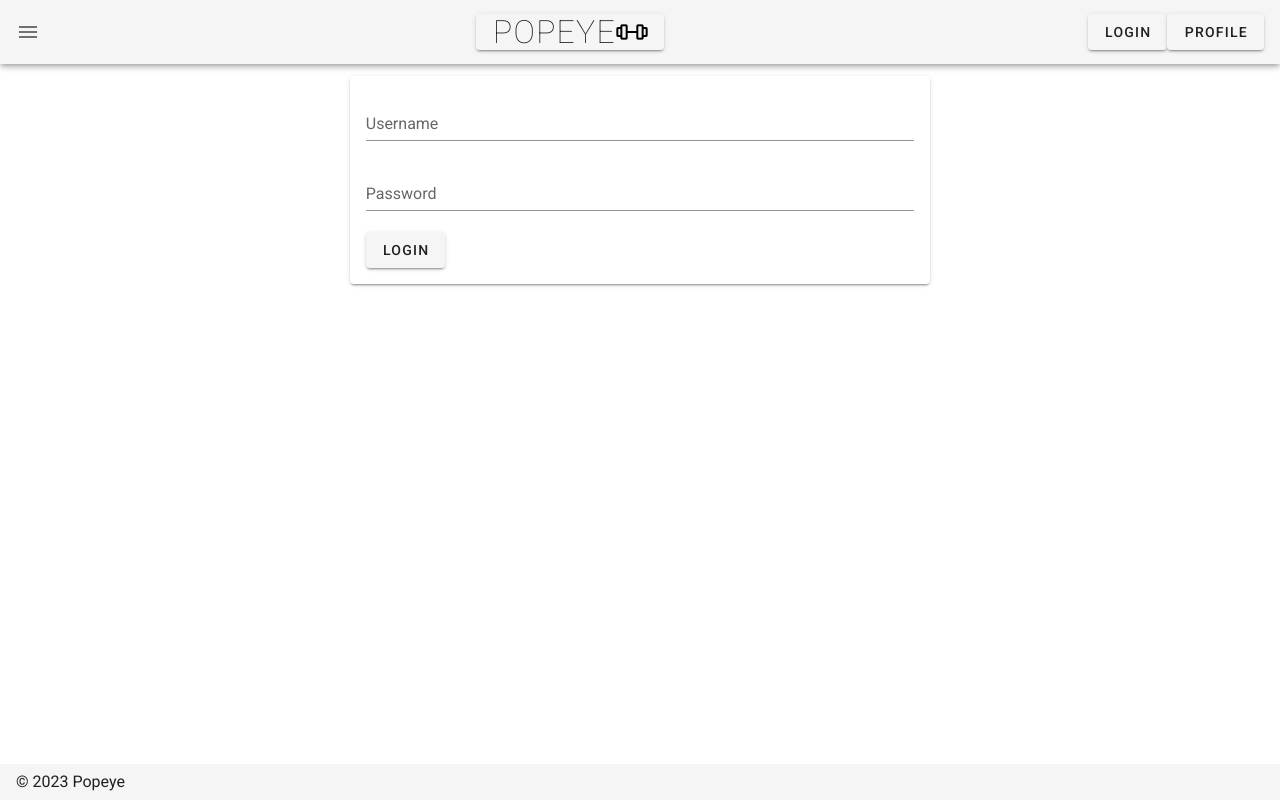
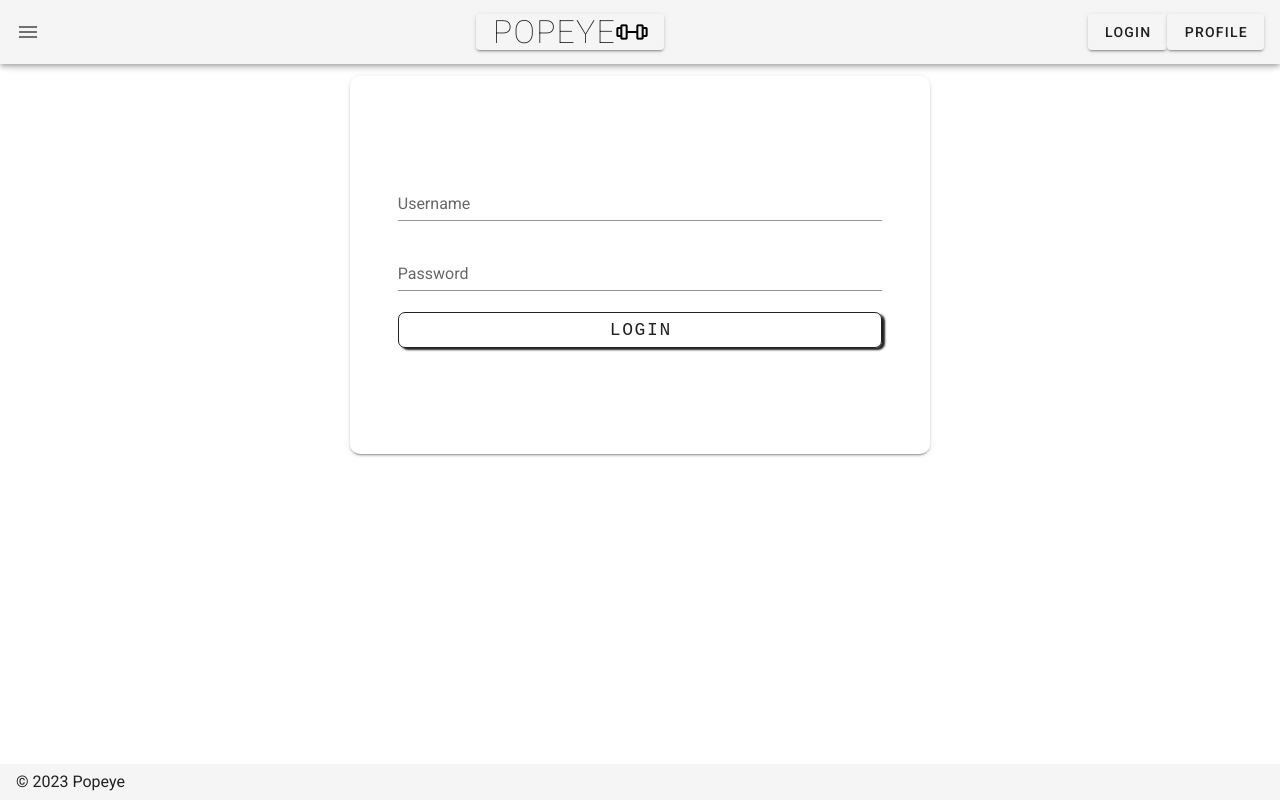
Before and after one commit to patrik-16/popeye, a Nuxt app in the folder frontend/: page /login in a window 1280 px wide. Built offline with nearby package versions, Linux system fonts and the light colour scheme.

Commit message:
Login form Weiterleitung, basic styling

```diff
--- a/frontend/pages/login.vue
+++ b/frontend/pages/login.vue
@@ -1,11 +1,11 @@
 <template>
-  <v-container fill-height>
+  <v-container fill height fluid>
     <v-layout row wrap align-center>
-      <v-flex xs12 sm6 offset-sm3>
-        <v-card>
+      <v-flex class="flex" xs12 sm6 offset-sm3>
+        <v-card class="card">
           <v-card-text>
             <v-container>
-              <v-form type="text" v-model="valid">
+              <v-form class="form" v-model="valid">
                 <v-layout row>
                   <v-flex xs12>
                     <v-text-field
@@ -32,7 +32,7 @@
                 </v-layout>
                 <v-layout row>
                   <v-flex xs12>
-                    <v-btn type="login">
+                    <v-btn class="loginButton" outlined @click="toProfile">
                       Login
                     </v-btn>
                   </v-flex>
@@ -55,10 +55,46 @@ export default {
       username: '',
       password: ''
     }
+  },
+  methods: {
+    toProfile () {
+      this.$router.push('/profile')
+    },
+    onLogin () {
+      // Vuex?? Kommunikation mit Datenbank usw.
+      // console.log({username: this.username, password: this.password})
+    }
   }
 }
 </script>
+<style scoped>
+.card {
+  padding: 3rem 2rem 3rem ;
+  border-radius: 10px;
+}
+.form {
+  padding: 2rem 0;
+}
 
-<style scoped>
+.loginButton {
+  font-family: monospace, sans-serif;
+  border-radius: 7px;
+  padding: 10px 10px 10px 10px;
+  width: 100%;
+  font-size: large;
+  box-shadow: 3px 2px 2px;
+  margin-bottom: 10px;
+  background-color: -moz-buttondefault;
+}
+#username {
+  font-weight: unset;
+  font-size: x-large;
+  margin-bottom: 2rem;
+}
 
+#password {
+  font-weight: unset;
+  font-size: x-large;
+  margin-bottom: 2rem;
+}
 </style>
```
